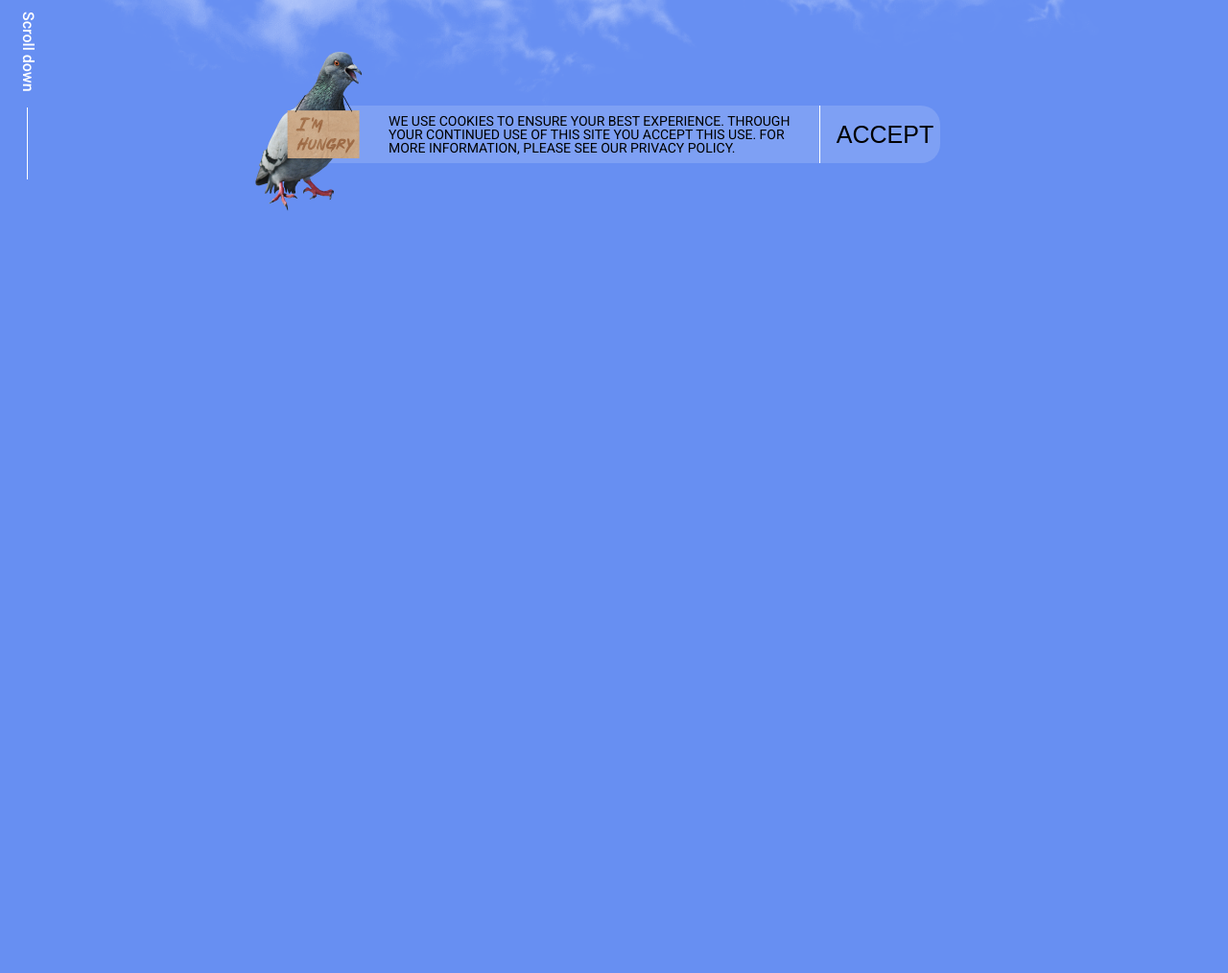
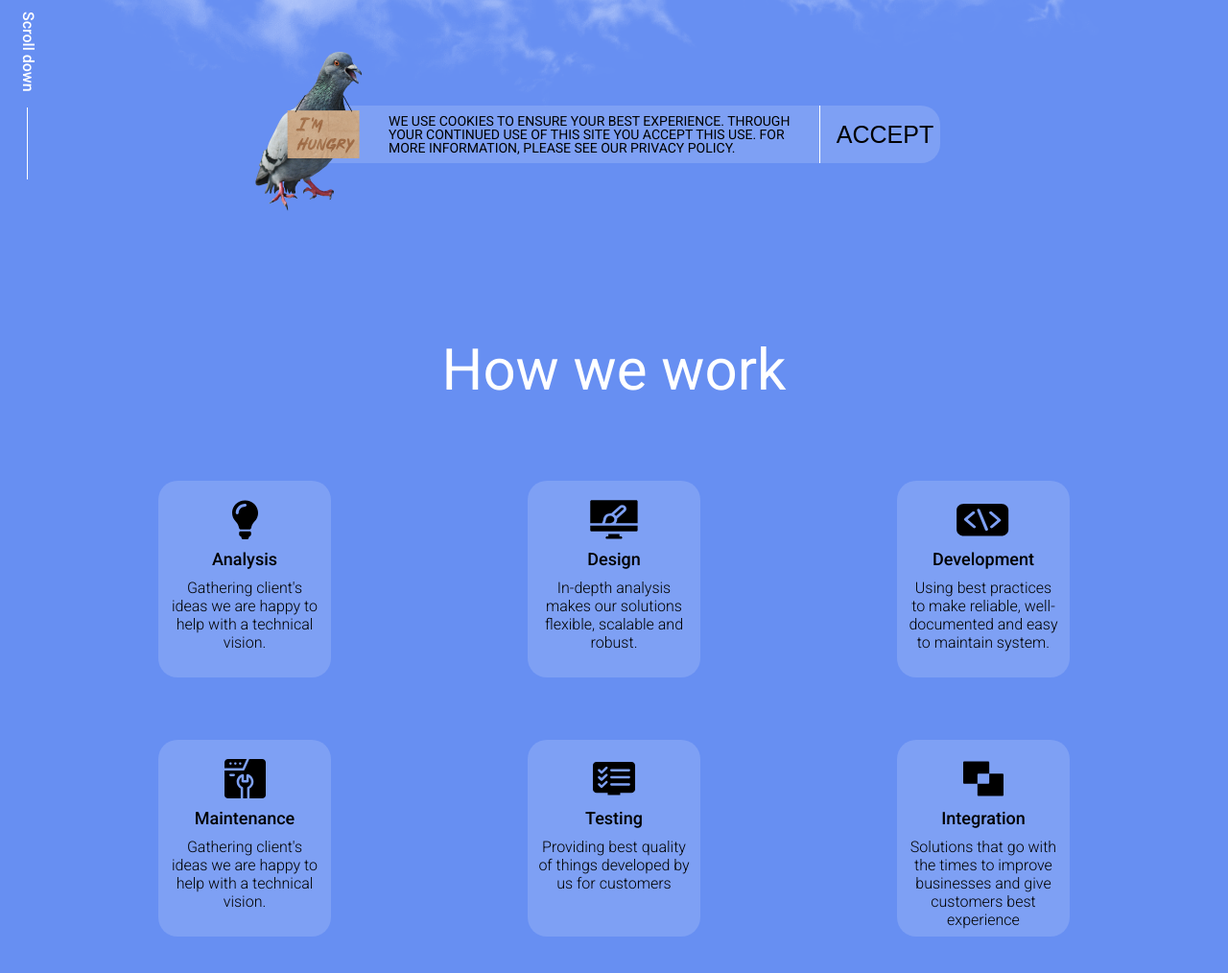
Before and after one commit to NizamAir/landing_live_streaming, a website: page index.html in a window 1280 px wide. Shown: the part 580-1594 px from the top of the page at 96% size. Before the commit the page ends 880 px from the top, so only its background shows below. Drawn offline with nearby package versions, Linux system fonts and the light colour scheme; files that its build step writes are made by us from their sources.

Commit message:
work section implementation

```diff
--- a/index.html
+++ b/index.html
@@ -75,6 +75,101 @@
           </div>
         </div>
       </section>
+
+      <section class="work-section" aria-label="work section">
+        <div class="container">
+          <div class="work">
+            <h2 class="work__title">How we work</h2>
+            <div class="work__cards-wrapper">
+              <figure
+                class="info-card card--analysis"
+                aria-label="card analysis"
+              >
+                <svg class="info-card__icon icon--bulb" aria-label="bulb img">
+                  <use href="assets/sprites.svg#bulb-icon" />
+                </svg>
+                <h3 class="info-card__title">Analysis</h3>
+                <p class="info-card__desc">
+                  Gathering client's ideas we are happy to help with a technical
+                  vision.
+                </p>
+              </figure>
+
+              <figure class="info-card card--design" aria-label="card design">
+                <svg
+                  class="info-card__icon icon--design"
+                  aria-label="design img"
+                >
+                  <use href="assets/sprites.svg#design-icon" />
+                </svg>
+                <h3 class="info-card__title">Design</h3>
+                <p class="info-card__desc">
+                  In-depth analysis makes our solutions flexible, scalable and
+                  robust.
+                </p>
+              </figure>
+
+              <figure class="info-card card--dev" aria-label="card dev">
+                <svg class="info-card__icon icon--dev" aria-label="dev img">
+                  <use href="assets/sprites.svg#dev-icon" />
+                </svg>
+                <h3 class="info-card__title">Development</h3>
+                <p class="info-card__desc">
+                  Using best practices to make reliable, well-documented and
+                  easy to maintain system.
+                </p>
+              </figure>
+
+              <figure
+                class="info-card card--maintenance"
+                aria-label="card maintenance"
+              >
+                <svg
+                  class="info-card__icon icon--maintenance"
+                  aria-label="maintenance img"
+                >
+                  <use href="assets/sprites.svg#maintenance-icon" />
+                </svg>
+                <h3 class="info-card__title">Maintenance</h3>
+                <p class="info-card__desc">
+                  Gathering client's ideas we are happy to help with a technical
+                  vision.
+                </p>
+              </figure>
+
+              <figure class="info-card card--testing" aria-label="card testing">
+                <svg
+                  class="info-card__icon icon--testing"
+                  aria-label="testing img"
+                >
+                  <use href="assets/sprites.svg#testing-icon" />
+                </svg>
+                <h3 class="info-card__title">Testing</h3>
+                <p class="info-card__desc">
+                  Providing best quality of things developed by us for customers
+                </p>
+              </figure>
+
+              <figure
+                class="info-card card--integration"
+                aria-label="card integration"
+              >
+                <svg
+                  class="info-card__icon icon--integration"
+                  aria-label="integration img"
+                >
+                  <use href="assets/sprites.svg#integration-icon" />
+                </svg>
+                <h3 class="info-card__title">Integration</h3>
+                <p class="info-card__desc">
+                  Solutions that go with the times to improve businesses and
+                  give customers best experience
+                </p>
+              </figure>
+            </div>
+          </div>
+        </div>
+      </section>
     </main>
   </body>
 </html>
--- a/styles/_basic.scss
+++ b/styles/_basic.scss
@@ -29,6 +29,10 @@ li {
   list-style: none;
 }
 
+figure {
+  margin: 0;
+}
+
 .container {
   max-width: 1440px;
   margin: 0 auto;
--- /dev/null
+++ b/styles/_cards.scss
@@ -0,0 +1,52 @@
+@use "variables" as v;
+@use "mixins" as m;
+@use "sass:color";
+
+.info-card {
+  width: 180px;
+  height: 205px;
+  padding: 20px 10px 0;
+  border-radius: 20px;
+  background-color: color.adjust(v.$color_white, $alpha: -0.85);
+  @include m.d-flex(start, center, nowrap, column, 0, 10px);
+
+  &__icon {
+    width: 25px;
+    height: 25px;
+    fill: v.$color_black;
+  }
+
+  &__title {
+    @include m.font(18px, 500, v.$color_black);
+  }
+
+  &__desc {
+    text-align: center;
+    @include m.font(16px, 300, v.$color_black);
+  }
+
+  &:hover {
+    cursor: pointer;
+    background-color: color.adjust(v.$color_white, $alpha: -0.9);
+    .info-card__icon {
+      fill: v.$color_white;
+    }
+    .info-card__title,
+    .info-card__desc {
+      color: v.$color_white;
+    }
+  }
+
+  @media (max-width: v.$media_min) {
+    width: 140px;
+    height: 170px;
+
+    &__title {
+      @include m.font(14px, 400, v.$color_black);
+    }
+
+    &__desc {
+      @include m.font(11px, 300, v.$color_black);
+    }
+  }
+}
--- a/styles/_importer.scss
+++ b/styles/_importer.scss
@@ -1,3 +1,5 @@
 @forward "basic";
+@forward "cards";
 @forward "header";
 @forward "hero";
+@forward "work";
--- /dev/null
+++ b/styles/_work.scss
@@ -0,0 +1,108 @@
+@use "variables" as v;
+@use "mixins" as m;
+@use "sass:color";
+
+.work-section {
+  padding: 50px 20px 180px;
+  .work {
+    margin: 0 auto;
+    text-align: center;
+    &__title {
+      margin: 0 0 80px;
+      @include m.font(60px, 400, v.$color_white);
+      @media (max-width: v.$media_min) {
+        display: none;
+      }
+    }
+    &__cards-wrapper {
+      margin: 0 auto;
+      max-width: 950px;
+
+      display: grid;
+      grid-template-rows: repeat(2, 1fr);
+      grid-template-columns: repeat(3, 1fr);
+      row-gap: 65px;
+      place-items: center;
+      grid-template-areas:
+        "analysis design dev"
+        "maintenance testing integration";
+
+      .card--analysis {
+        grid-area: analysis;
+        justify-self: start;
+      }
+
+      .card--design {
+        grid-area: design;
+      }
+
+      .card--dev {
+        grid-area: dev;
+        justify-self: end;
+      }
+
+      .card--maintenance {
+        grid-area: maintenance;
+        justify-self: start;
+      }
+
+      .card--testing {
+        grid-area: testing;
+      }
+
+      .card--integration {
+        grid-area: integration;
+        justify-self: end;
+      }
+
+      .icon--bulb {
+        width: 29px;
+        height: 41px;
+      }
+
+      .icon--design {
+        width: 50px;
+        height: 41px;
+      }
+
+      .icon--dev {
+        width: 55px;
+        height: 41px;
+      }
+
+      .icon--maintenance {
+        width: 43px;
+        height: 41px;
+      }
+
+      .icon--testing {
+        width: 44px;
+        height: 41px;
+      }
+
+      .icon--integration {
+        width: 42px;
+        height: 41px;
+      }
+
+      @media (max-width: v.$media-md) {
+        grid-template-rows: repeat(3, 1fr);
+        grid-template-columns: repeat(2, 1fr);
+
+        grid-template-areas:
+          "analysis design"
+          "dev maintenance"
+          "testing integration";
+
+        .card--analysis,
+        .card--design,
+        .card--dev,
+        .card--maintenance,
+        .card--testing,
+        .card--integration {
+          justify-self: center;
+        }
+      }
+    }
+  }
+}
```
